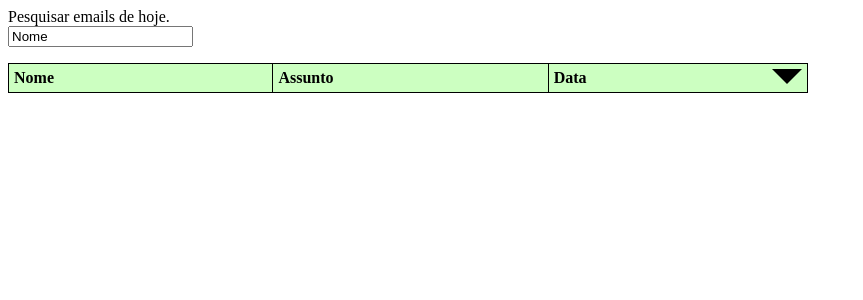
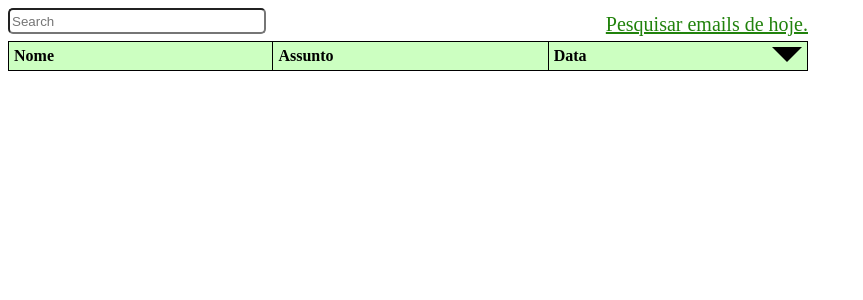
Before and after one commit to douglasbastos/acruxtable, a Django app: template acruxtable/templates/acruxtable/table.html in a window 1280 px wide. Shown: the top 300 px of the page, without its empty margins (0-863 px from the left). Run offline with Django 3.2, Linux system fonts and the light colour scheme; the template is opened without the code that fills it, so the values that code supplies are empty.

Commit message:
Adiciona css no topo na configuração dos itens

```diff
--- a/acruxtable/static/acruxtable/css/style.css
+++ b/acruxtable/static/acruxtable/css/style.css
@@ -42,3 +42,27 @@ th {
 .footer-table{
     margin-top: 5px;
 }
+.search{
+    width: 60%;
+    float: left;
+}
+input#searchItems{
+    height: 20px;
+    width: 52%;
+    border-radius: 5px;
+}
+.filterLabel{
+    width: 40%
+    float: right;
+    padding: 5px 0;
+    font-size: 20px;
+    cursor: pointer;
+    text-align: right;
+    text-decoration: underline;
+    color: #21820c;
+}
+.removeFilterResearched{
+    color: #888686;
+    font-size: 18px;
+    cursor: pointer;
+}
--- a/acruxtable/templates/acruxtable/table.html
+++ b/acruxtable/templates/acruxtable/table.html
@@ -10,14 +10,17 @@
 </head>
 <body>
     <div class="conteudo">
-        <div class="filterBotton">
+        <div class="search">
+            <input id="searchItems" type="text" placeholder="Search"></input>
+            <p class="filterText" style="display: none">
+                <strong>Filtrando por: <span class="itemSearch"></span> - </strong>
+                <span class='removeFilterResearched'>Remover Filtro</span>
+            </p>
+        </div>
+        <div class="filterLabel">
             <div class="filter">Pesquisar emails de hoje.</div>
             <div class="removeFilter" style="display: none">Voltar status inicial.</div>
         </div>
-        <div class="search">
-            <input id="searchItems" type="text" value="Nome"></input>
-        </div>
-        <p></p>
         <table>
             <thead>
                 <tr>
```
